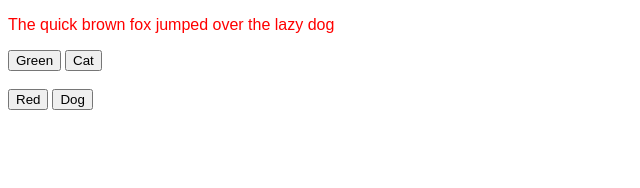
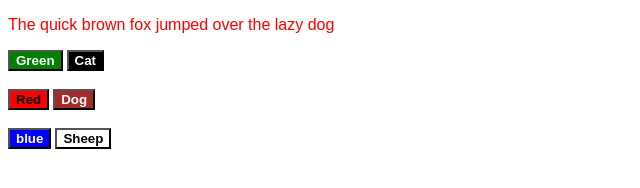
Before and after one commit to KTProg-2024/javascript-1-Jackandanumber, a plain HTML site: page index.html in a window 1280 px wide. Shown: the whole page, without its empty margins (0-640 px from the left). Drawn offline with Linux system fonts and the light colour scheme.

Commit message:
added buttons and colors

```diff
--- a/Button.js
+++ b/Button.js
@@ -17,3 +17,13 @@ function red()
 {
 	document.getElementById("color").style.color="red";
 }
+
+function blue()
+{
+	document.getElementById("color").style.color="blue";
+}
+
+function sheep()
+{
+	document.getElementById("animal").innerHTML="sheep";
+}
--- a/index.html
+++ b/index.html
@@ -9,10 +9,13 @@
 
 		<p id="color">The quick brown fox jumped over the lazy <span id="animal">dog</span></p>
 		<script src="Button.js"></script>
-		<button type="button" onclick="green()">Green</button>
-		<button type="button" onclick="cat()">Cat</button>
+		<button id="green" type="button" onclick="green()">Green</button>
+		<button id="cat" type="button" onclick="cat()">Cat</button>
     <br><br>
-    <button type="button" onclick="red()">Red</button>
-    <button type="button" onclick="dog()">Dog</button>
+    <button id="red" type="button" onclick="red()">Red</button>
+    <button id="dog" type="button" onclick="dog()">Dog</button>
+    <br><br>
+    <button id="blue" type="button" onclick="blue()">blue</button>
+    <button id="sheep" type="button" onclick="sheep()">Sheep</button>
 	</body>
 </html>
--- a/style.css
+++ b/style.css
@@ -2,3 +2,37 @@ p {
 	font-family: Arial;
 	color: red;
 }
+
+#green{
+  background-color: green;
+  color:white;
+  font-weight: bold;
+}
+
+#red{
+  background-color: red;
+  font-weight: bold;
+}
+
+#blue{
+  background-color: blue;
+  color:white;
+  font-weight: bold;
+}
+
+#cat{
+  background-color: black;
+  color:white;
+  font-weight: bold;
+}
+
+#dog{
+  background-color: brown;
+  color:white;
+  font-weight: bold;
+}
+
+#sheep{
+  background-color: white;
+  font-weight: bold;
+}
```
